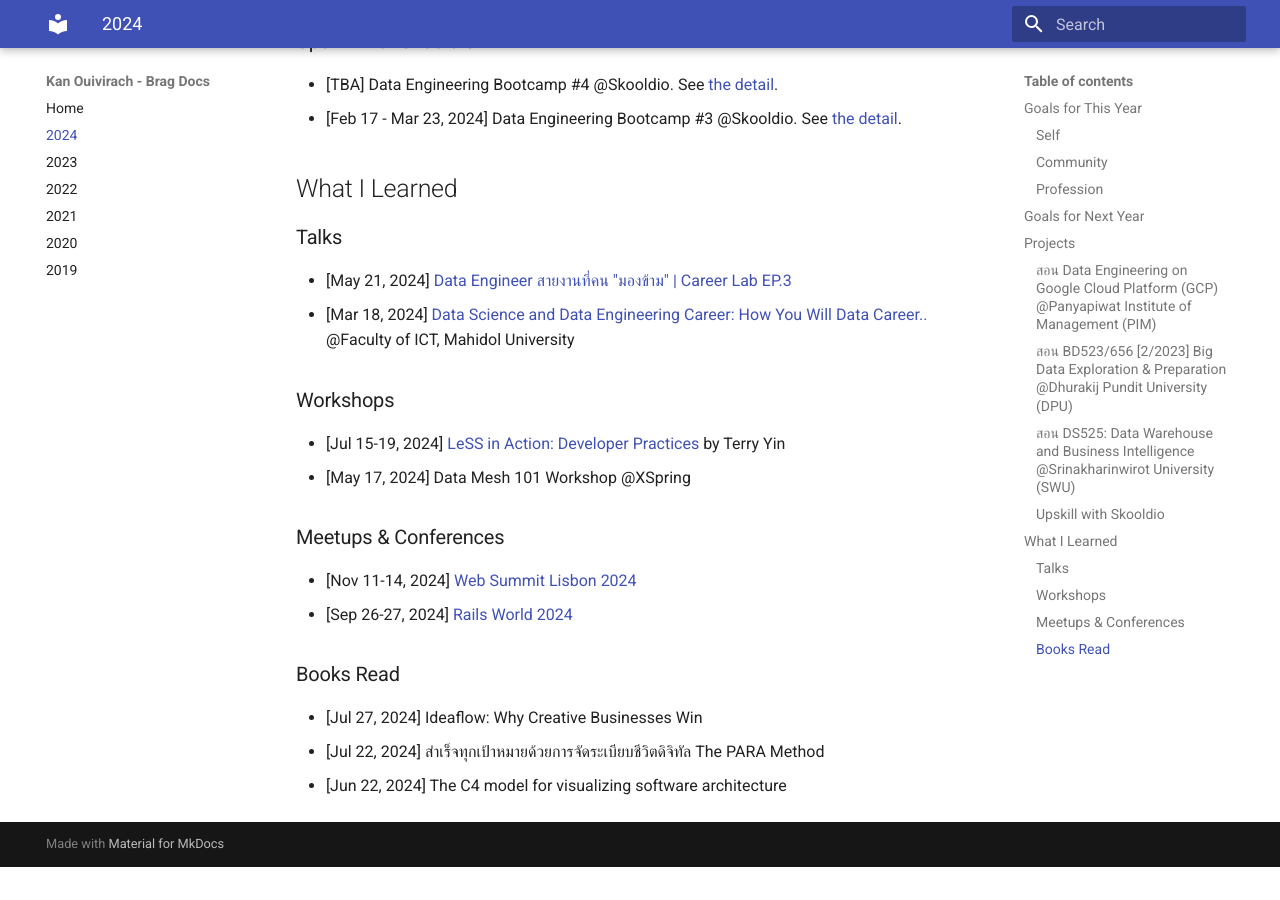
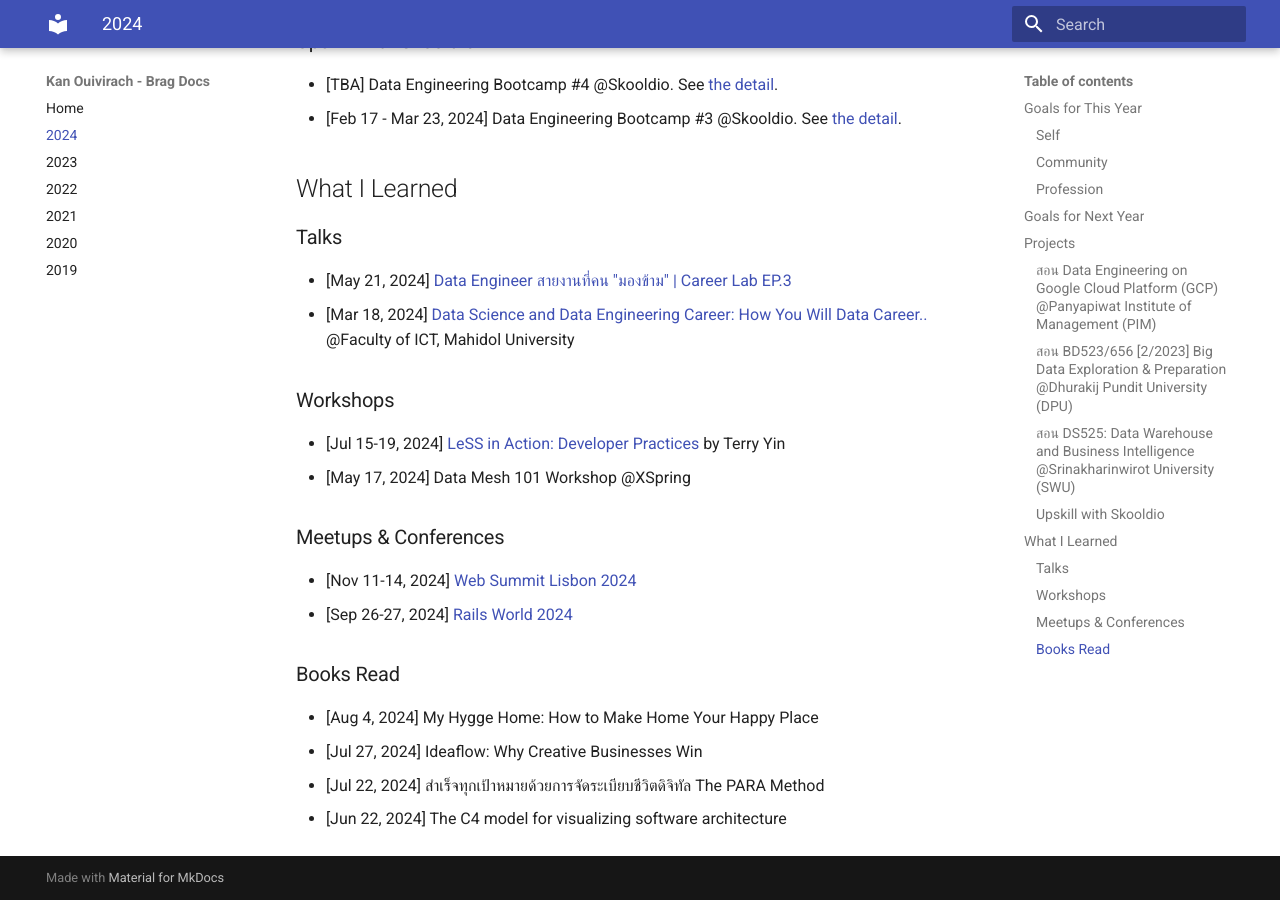
Before and after one commit to zkan/brag-documents, an MkDocs documentation site: the page built from docs/2024.md, in a window 1280 px wide and 900 px high, scrolled down 2098 px. Built offline with MkDocs 1.6.1 and Material for MkDocs 9.7.7, drawn with Linux system fonts in a browser that asks for light colours; before the commit the page ends 2965 px from its top, so only the background shows below that.

Commit message:
Add Hygge book

```diff
--- a/docs/2024.md
+++ b/docs/2024.md
@@ -97,6 +97,7 @@
 
 ### Books Read
 
+* [Aug 4, 2024] My Hygge Home: How to Make Home Your Happy Place
 * [Jul 27, 2024] Ideaflow: Why Creative Businesses Win
 * [Jul 22, 2024] สำเร็จทุกเป้าหมายด้วยการจัดระเบียบชีวิตดิจิทัล The PARA Method
 * [Jun 22, 2024] The C4 model for visualizing software architecture
```
